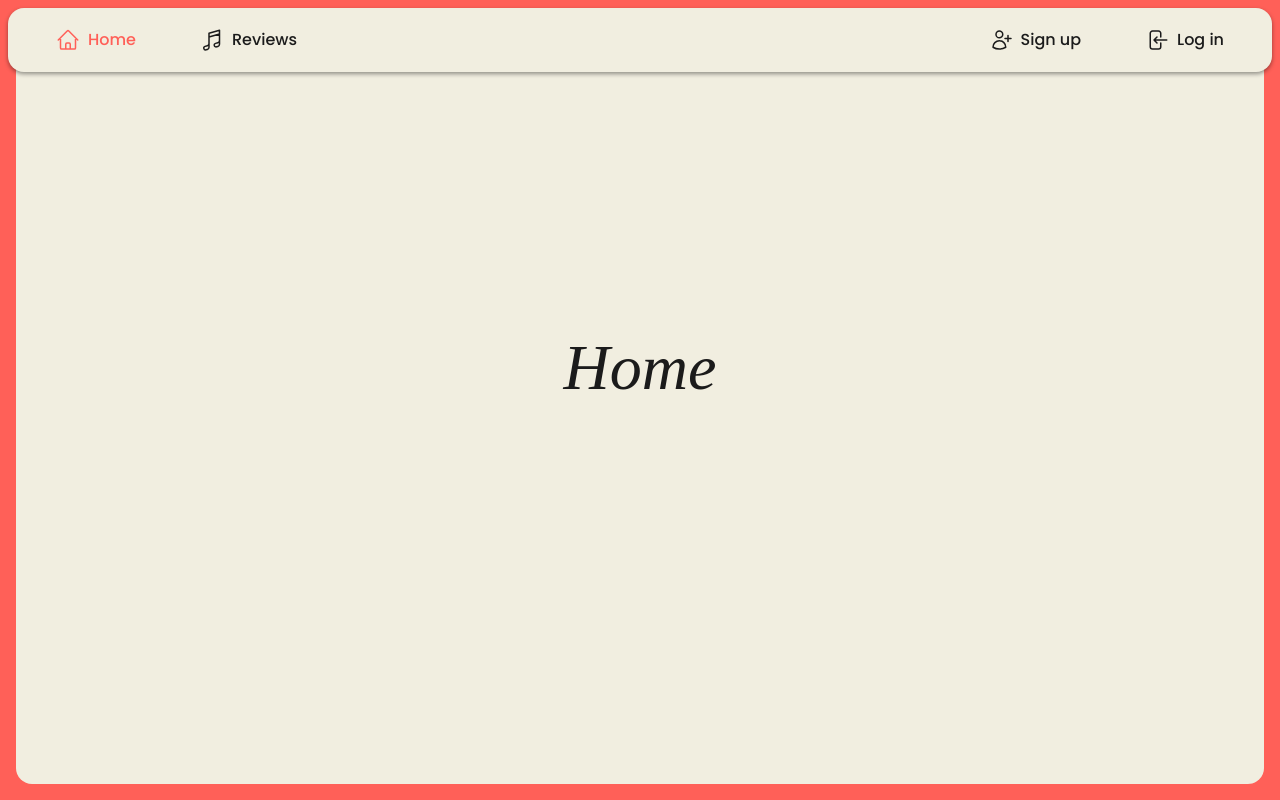
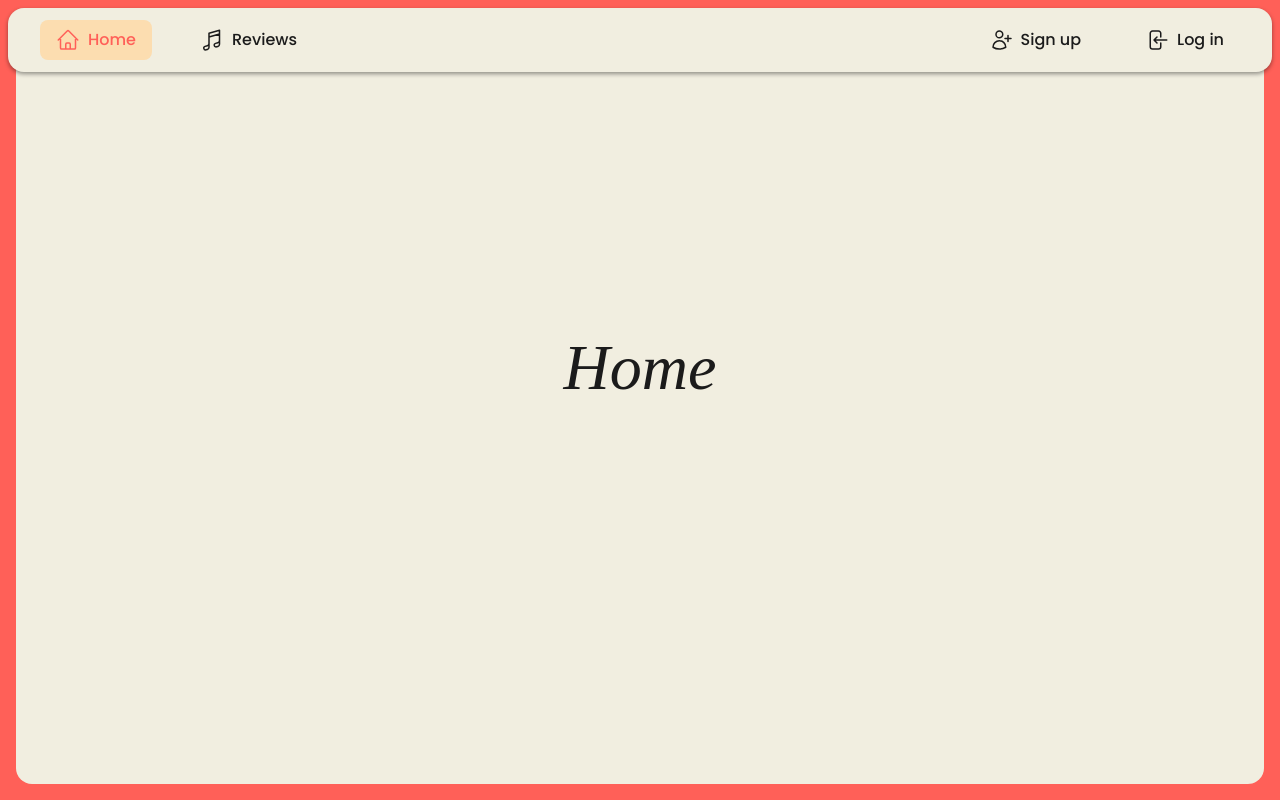
Before and after one commit to SamRemix/auth, a React (Vite) app in the folder front_/: page / in a window 1280 px wide. Built offline with nearby package versions, Linux system fonts and the light colour scheme; a web font is replaced by a local one.

Commit message:
fix active links

```diff
--- a/front_/src/components/Navbar/index.tsx
+++ b/front_/src/components/Navbar/index.tsx
@@ -28,7 +28,7 @@ const Navbar = () => {
 
   const { logOut } = useAuth()
 
-  const isActiveLink = ['/admin', '/user'].some(path => (
+  const isActiveLink = ['/admin', '/settings'].some(path => (
     pathname.includes(path)
   ))
 
--- a/front_/src/components/Navbar/styles.scss
+++ b/front_/src/components/Navbar/styles.scss
@@ -65,6 +65,7 @@
       }
 
       &.active {
+        background: v.$box3-background;
 
         >p,
         >.icon {
```
